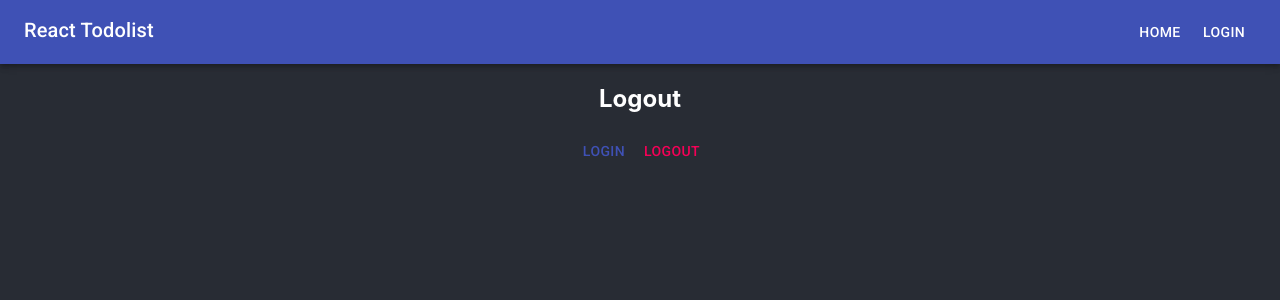
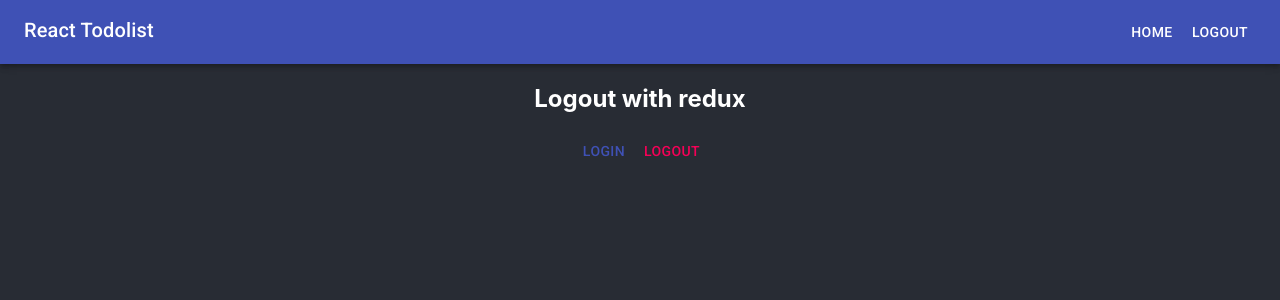
Before and after one commit to slioplark/react-todolist, a React (Create React App) app: page /login in a window 1280 px wide. Shown: the top 300 px of the page. Built offline with nearby package versions, Linux system fonts and the light colour scheme.

Commit message:
feat: redux

```diff
--- a/package.json
+++ b/package.json
@@ -11,8 +11,10 @@
     "@testing-library/user-event": "^7.2.1",
     "react": "^16.13.1",
     "react-dom": "^16.13.1",
+    "react-redux": "^7.2.0",
     "react-router-dom": "^5.2.0",
-    "react-scripts": "3.4.1"
+    "react-scripts": "3.4.1",
+    "redux": "^4.0.5"
   },
   "scripts": {
     "start": "react-scripts start",
--- a/src/App.js
+++ b/src/App.js
@@ -1,12 +1,18 @@
 import React from 'react';
+import { Provider } from 'react-redux';
+import { createStore } from 'redux'
 import { BrowserRouter, Switch, Route } from 'react-router-dom';
 import Home from './components/Home';
 import Login from './components/Login';
 import Header from './components/Header';
+import reducer from './reducers';
 import './App.css';
 
 function App() {
+  const store = createStore(reducer);
+
   return (
+    <Provider store={store}>
       <BrowserRouter basename={process.env.PUBLIC_URL}>
         <div className="App">
           <Header />
@@ -16,6 +22,7 @@ function App() {
           </Switch>
         </div>
       </BrowserRouter>
+    </Provider>
   );
 }
 
--- /dev/null
+++ b/src/actions/auth.js
@@ -0,0 +1,9 @@
+import { LOGIN, LOGOUT } from '../constants/actionTypes';
+
+export const login = () => ({
+  type: LOGIN
+});
+
+export const logout = () => ({
+  type: LOGOUT
+});
--- a/src/components/Header.js
+++ b/src/components/Header.js
@@ -1,12 +1,15 @@
 import React from 'react';
+import { Link } from 'react-router-dom';
+import { useSelector } from 'react-redux';
 import Box from '@material-ui/core/Box';
 import AppBar from '@material-ui/core/AppBar';
 import Button from '@material-ui/core/Button';
 import Toolbar from '@material-ui/core/Toolbar';
 import Typography from '@material-ui/core/Typography';
-import { Link } from 'react-router-dom';
 
 const Header = () => {
+  const isLogged = useSelector(state => state.auth);
+
   return (
     <AppBar position="static">
       <Toolbar>
@@ -20,10 +23,14 @@ const Header = () => {
           </section>
           <section>
             <Link to="/">
-              <Button color="inherit">Home</Button>
+              <Button color="inherit">
+                Home
+              </Button>
             </Link>
             <Link to="/login">
-              <Button color="inherit">Login</Button>
+              <Button color="inherit">
+                {isLogged ? 'Login' : 'Logout'}
+              </Button>
             </Link>
           </section>
         </Box>
--- a/src/components/Login.js
+++ b/src/components/Login.js
@@ -1,12 +1,17 @@
 import React, { Fragment } from 'react';
+import { useSelector, useDispatch } from 'react-redux';
+import { login, logout } from '../actions/auth';
 import Button from '@material-ui/core/Button';
 
 const Login = () => {
+  const isLogged = useSelector(state => state.auth);
+  const dispatch = useDispatch();
+
   return (
     <Fragment>
-      <h2>Logout</h2>
-      <Button color="primary">Login</Button>
-      <Button color="secondary">Logout</Button>
+      <h2>{isLogged ? 'Login' : 'Logout'} with redux</h2>
+      <Button color="primary" onClick={() => dispatch(login())}>Login</Button>
+      <Button color="secondary" onClick={() => dispatch(logout())}>Logout</Button>
     </Fragment>
   );
 };
--- /dev/null
+++ b/src/constants/actionTypes.js
@@ -0,0 +1,2 @@
+export const LOGIN = 'LOGIN';
+export const LOGOUT = 'LOGOUT';
--- /dev/null
+++ b/src/reducers/auth.js
@@ -0,0 +1,19 @@
+import { LOGIN, LOGOUT } from '../constants/actionTypes';
+
+const auth = (state = false, action) => {
+  switch (action.type) {
+    case LOGIN:
+      state = true;
+      break;
+    case LOGOUT:
+      state = false;
+      break;
+    default:
+      state = false;
+      break;
+  }
+
+  return state;
+};
+
+export default auth;
--- /dev/null
+++ b/src/reducers/index.js
@@ -0,0 +1,8 @@
+import { combineReducers } from "redux";
+import auth from './auth';
+
+const reducer = combineReducers({
+  auth
+});
+
+export default reducer;
```
Also changed, not shown: 1 other file (tests, documents, lock files or other folders). Lines whose indentation alone changed are shown as unchanged.
